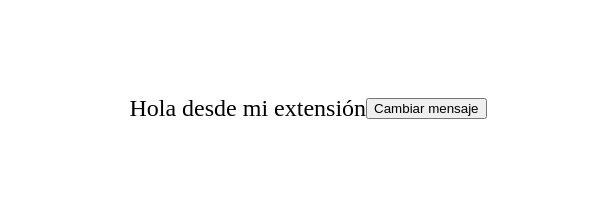
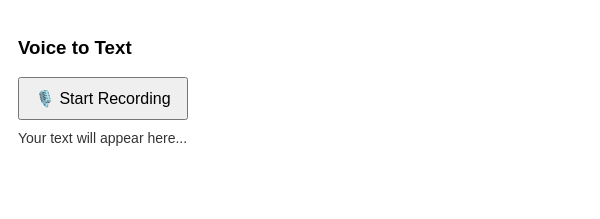
Before and after one commit to Stevenmch/neko_documentation, a browser extension: page popup.html in a window 400 px wide. Shown: the whole page, 600 px wide, since content can reach past the window. Drawn offline with Linux system fonts and the light colour scheme.

Commit message:
Speech recognition v1-Doesn't work the botton

```diff
--- a/popup.html
+++ b/popup.html
@@ -1,24 +1,32 @@
 <!DOCTYPE html>
-<html>
+<html lang="en">
 <head>
-    <title>Mi extensión</title>
-    <meta charset="UTF-8" />
+  <meta charset="UTF-8">
+  <meta name="viewport" content="width=device-width, initial-scale=1.0">
+  <title>Voice to Text</title>
   <style>
     body {
-        width: 600px;
-        height: 200px;
-        display: flex;
-        align-items: center;
-        justify-content: center;
-        font-size: 24px;
+      font-family: Arial, sans-serif;
+      padding: 10px;
+    }
+    button {
+      padding: 10px 15px;
+      font-size: 16px;
+      cursor: pointer;
+      margin-right: 10px;
+    }
+    #output {
+      margin-top: 10px;
+      font-size: 14px;
+      color: #333;
     }
   </style>
 </head>
 <body>
-    <div>Hola desde mi extensión</div>
-
-    <button id="cambiar-mensaje">Cambiar mensaje</button>
-
-    <script src="my_script.js"></script>
+  <h3>Voice to Text</h3>
+  <button id="start">🎙️ Start Recording</button>
+  <button id="stop" style="display: none;">🛑 Stop Recording</button>
+  <p id="output">Your text will appear here...</p>
+  <script src="popup.js"></script>
 </body>
 </html>
```
Lines whose indentation alone changed are shown as unchanged.
